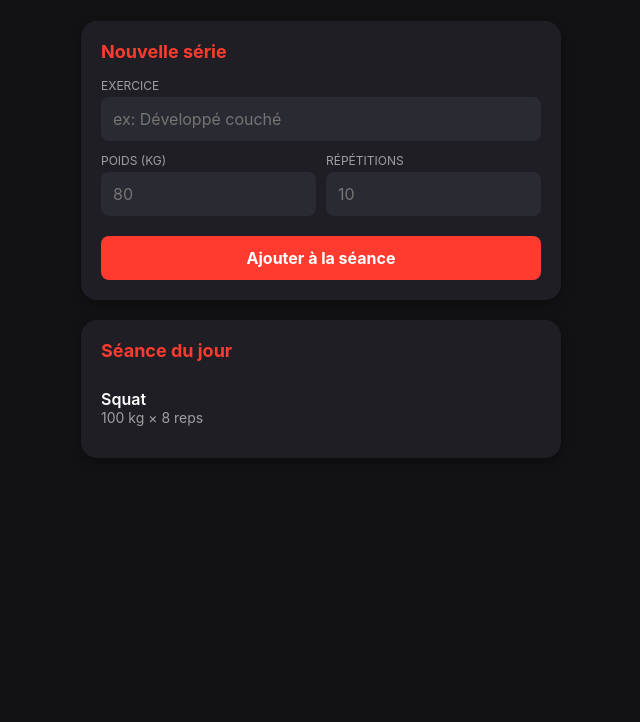
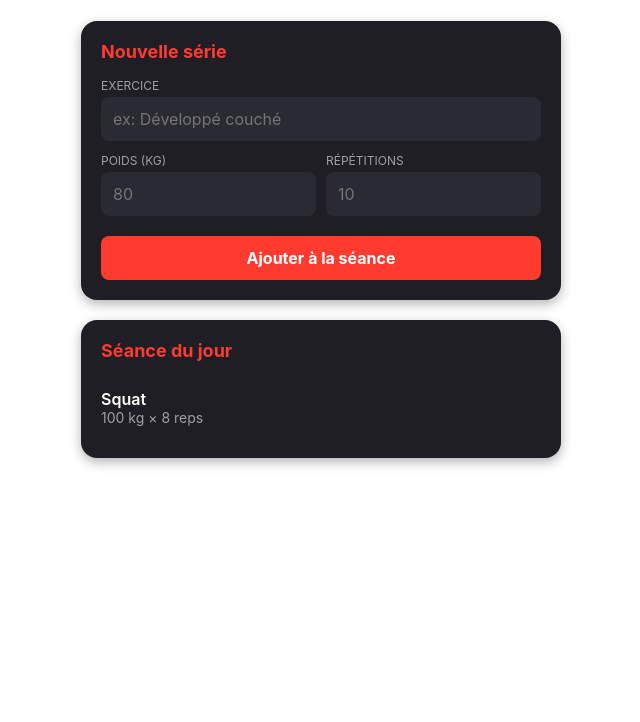
Before and after one commit to fabsou72-code/Muscle-feat, a plain HTML site: page index.html in a window 1280 px wide. Shown: the part 78-800 px from the top of the page, without its empty margins (319-959 px from the left). Drawn offline with Linux system fonts and the light colour scheme.

Commit message:
Update index.html

```diff
--- a/index.html
+++ b/index.html
@@ -6,7 +6,7 @@
     <title>Muscle-feat</title>
     <style>
         :root {
-            --bg-primary: #121214;
+            --bg-p FC rimary: #121214;
             --bg-secondary: #1e1e24;
             --accent: #ff3b30;
             --text-main: #ffffff;
```
